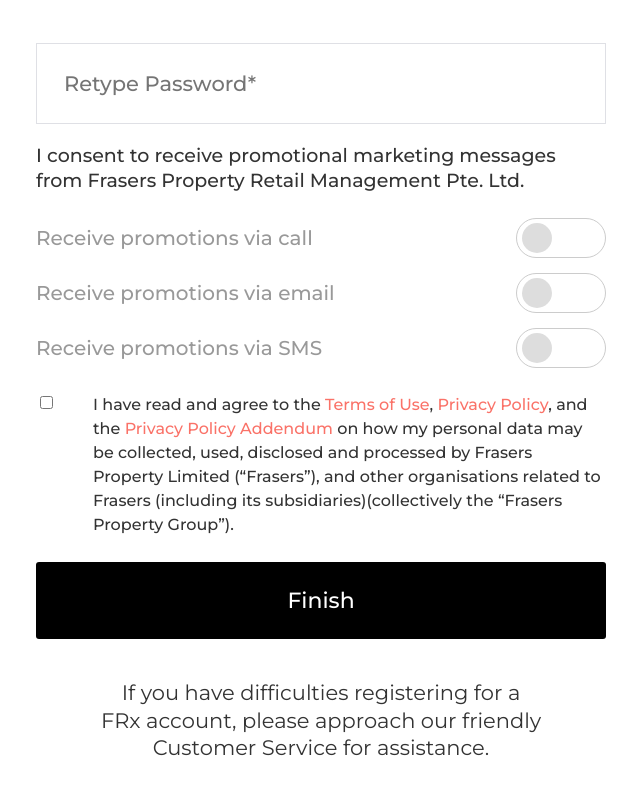
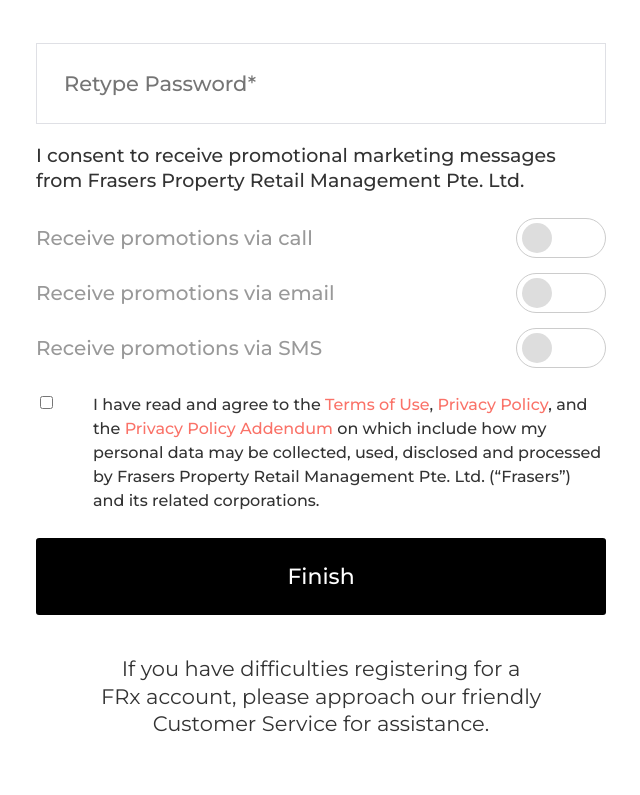
Before and after one commit to spoonseah/ipad-registration, a React (Create React App) app: page /RegistrationForm in a window 1280 px wide. Shown: the part 2256-3051 px from the top of the page, without its empty margins (319-959 px from the left). Built offline with nearby package versions, Linux system fonts and the light colour scheme.

Commit message:
Copy change on the agreement

```diff
--- a/src/screens/RegistrationForm.js
+++ b/src/screens/RegistrationForm.js
@@ -227,10 +227,7 @@
           >
             Privacy Policy Addendum
           </a>{" "}
-          on how my personal data may be collected, used, disclosed and
-          processed by Frasers Property Limited (“Frasers”), and other
-          organisations related to Frasers (including its
-          subsidiaries)(collectively the “Frasers Property Group”).
+          on which include how my personal data may be collected, used, disclosed and processed by Frasers Property Retail Management Pte. Ltd. (“Frasers”) and its related corporations.
         </div>
       </div>
       <Button
```
